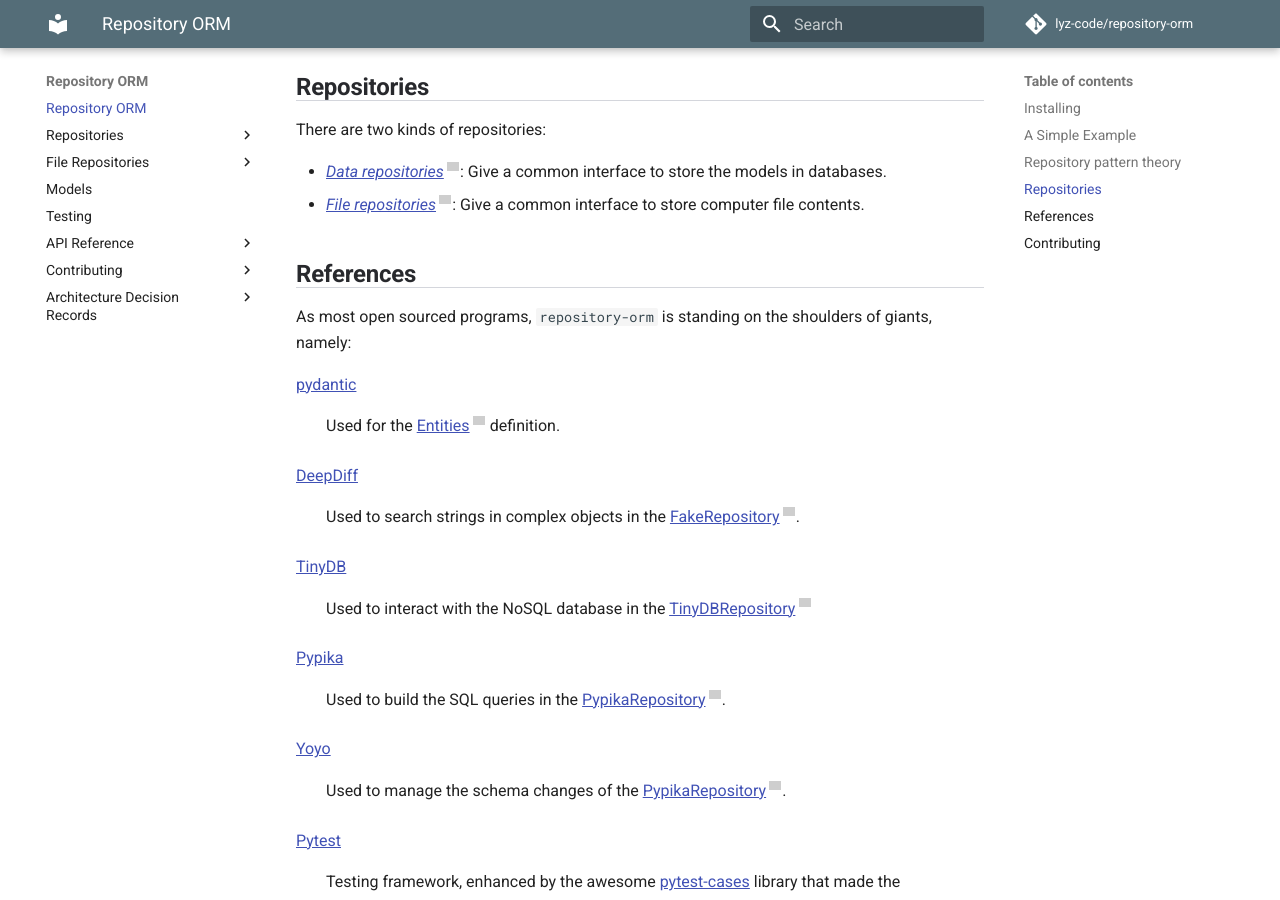
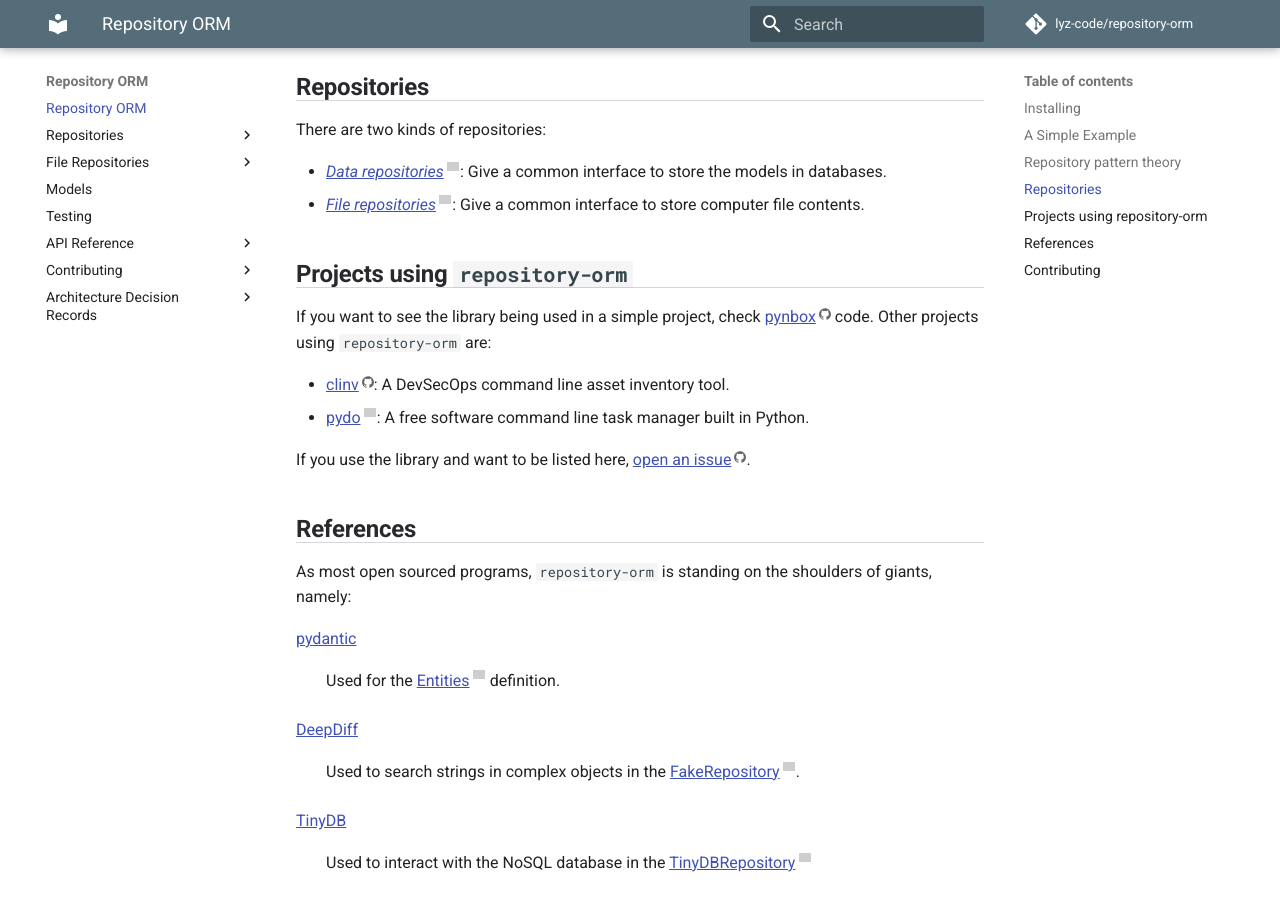
Before and after one commit to lyz-code/repository-orm, an MkDocs documentation site: the page built from docs/index.md, in a window 1280 px wide and 900 px high, scrolled down 1982 px. Built offline with MkDocs 1.6.1 and Material for MkDocs 9.7.7, drawn with Linux system fonts in a browser that asks for light colours; comment, search, counter and statistics services are not loaded; grey boxes are pictures that could not be loaded.

Commit message:
docs: add projects using the library

```diff
--- a/docs/index.md
+++ b/docs/index.md
@@ -69,6 +69,20 @@
 * [*File repositories*](file_repositories.md): Give a common interface to store
     computer file contents.
 
+# Projects using `repository-orm`
+
+If you want to see the library being used in a simple project, check
+[pynbox](https://github.com/lyz-code/pynbox) code. Other projects using
+`repository-orm` are:
+
+* [clinv](https://github.com/lyz-code/clinv): A DevSecOps command line asset
+    inventory tool.
+* [pydo](https://lyz-code.github.io/pydo/): A free software command line task
+    manager built in Python.
+
+If you use the library and want to be listed here, [open an
+issue](https://github.com/lyz-code/repository-orm/issues/new/choose).
+
 # References
 
 As most open sourced programs, `repository-orm` is standing on the shoulders of
```
